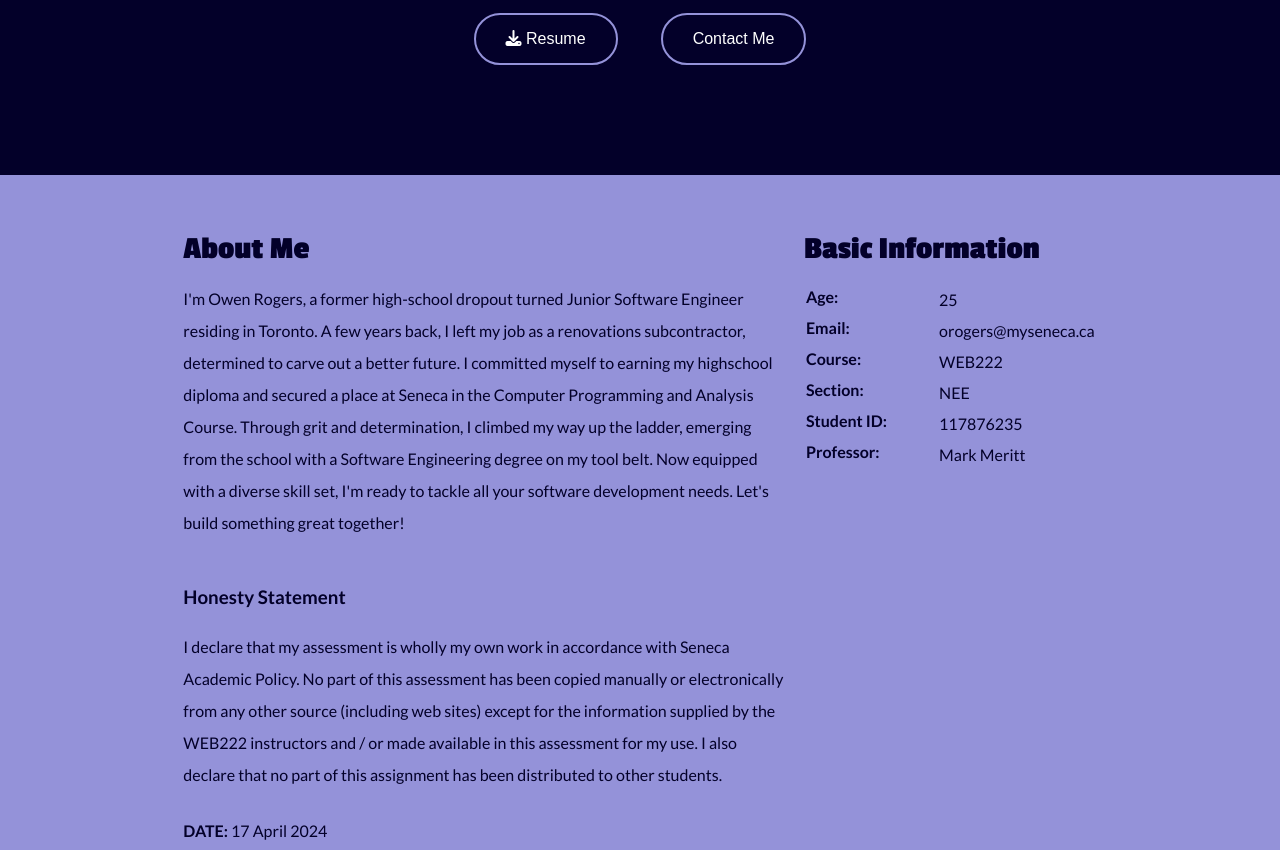
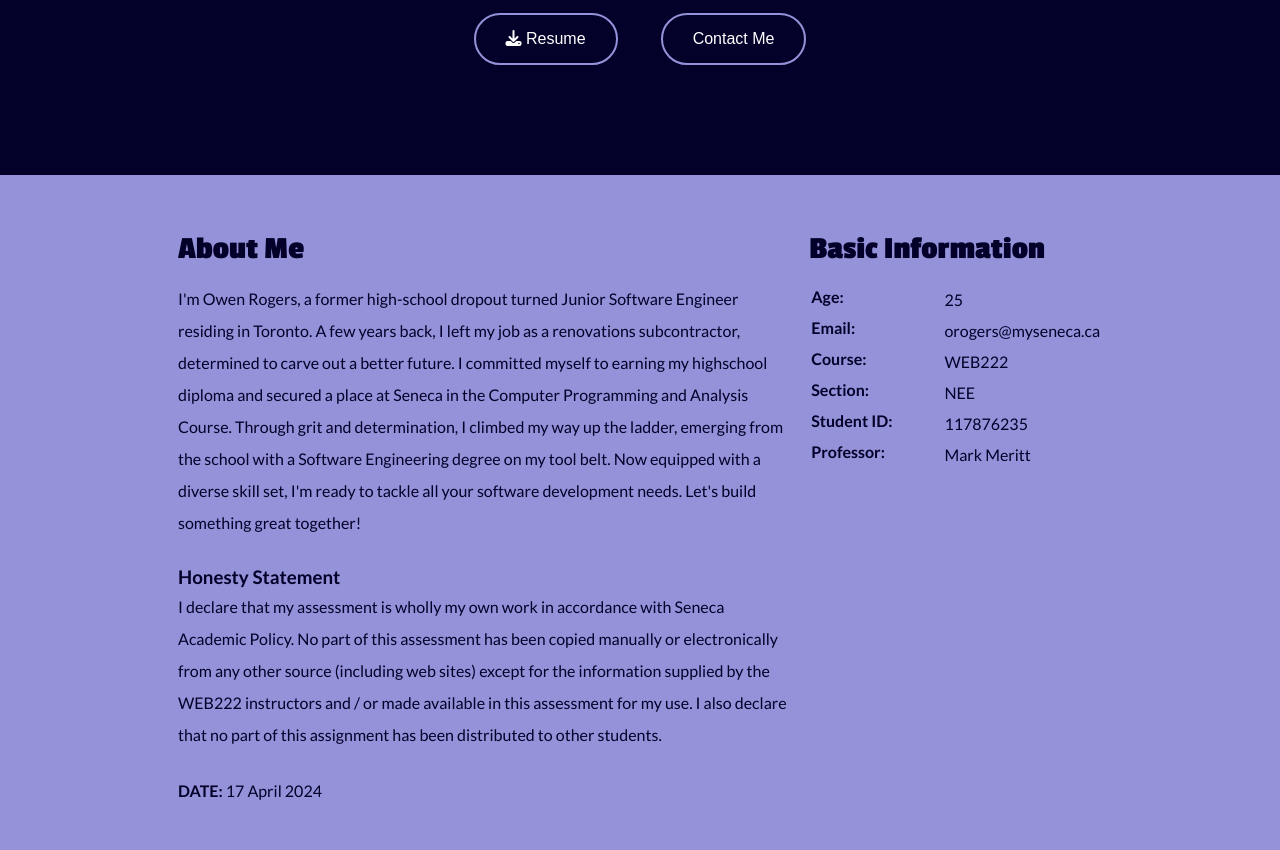
Before and after one commit to orogers998/orogers998.github.io, a plain HTML site: page index.html in a window 1280 px wide. Shown: the part 682-1532 px from the top of the page. Drawn offline with Linux system fonts and the light colour scheme.

Commit message:
Adjusted styling in 'About Me' section

```diff
--- a/css/styles.css
+++ b/css/styles.css
@@ -17,6 +17,7 @@
     --buff: hsla(21, 69%, 73%, 1);
 }
 
+
 /* Reset CSS */
 * {
     margin: 0;
@@ -24,6 +25,7 @@
     border: 0;
     box-sizing: border-box;
 }
+
 
 /* Base styles */
 body {
@@ -91,6 +93,7 @@ body {
     cursor: pointer;
 }
 
+
 /* Infographic section */
 #infographic-section {
     background-color: var(--tropical-indigo);
@@ -105,19 +108,14 @@ body {
     margin-bottom: 10px;
 }
 
-#infographic-section h3 {
-    margin: 20px 0;
-}
-
 #infographic-section .container {
     display: flex;
     flex-wrap: wrap;
-    justify-content: center;
+    justify-content: left;
 }
 
 #infographic-section .about-me {
-    min-width: 25rem;
-    max-width: 65%;
+    flex: 65%;
     margin-right: 20px;
     padding-bottom: 20px;
 }
@@ -134,7 +132,6 @@ body {
 #infographic-section p {
     line-height: 2;
 }
-
 
 
 /* Education section */
@@ -197,7 +194,6 @@ body {
 #education-section .seneca-right p {
     margin-top: 20px;
 }
-
 
 
 /* Contact Me Section */
```
